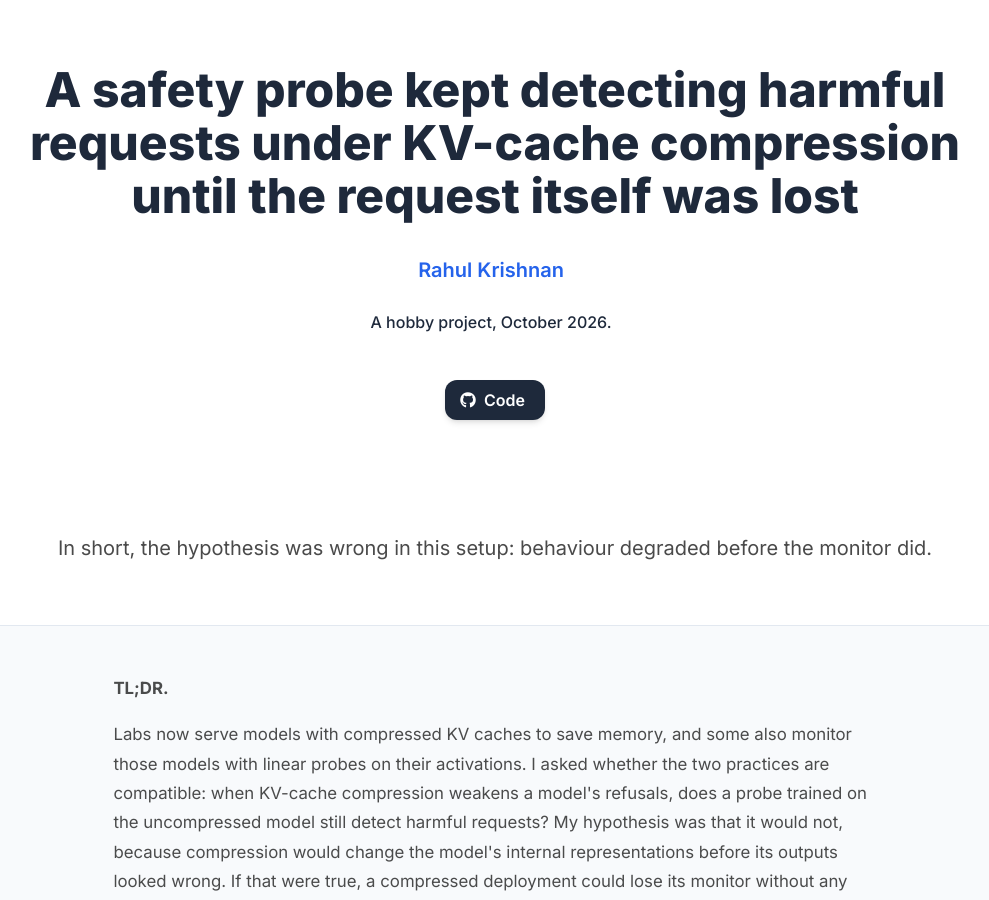
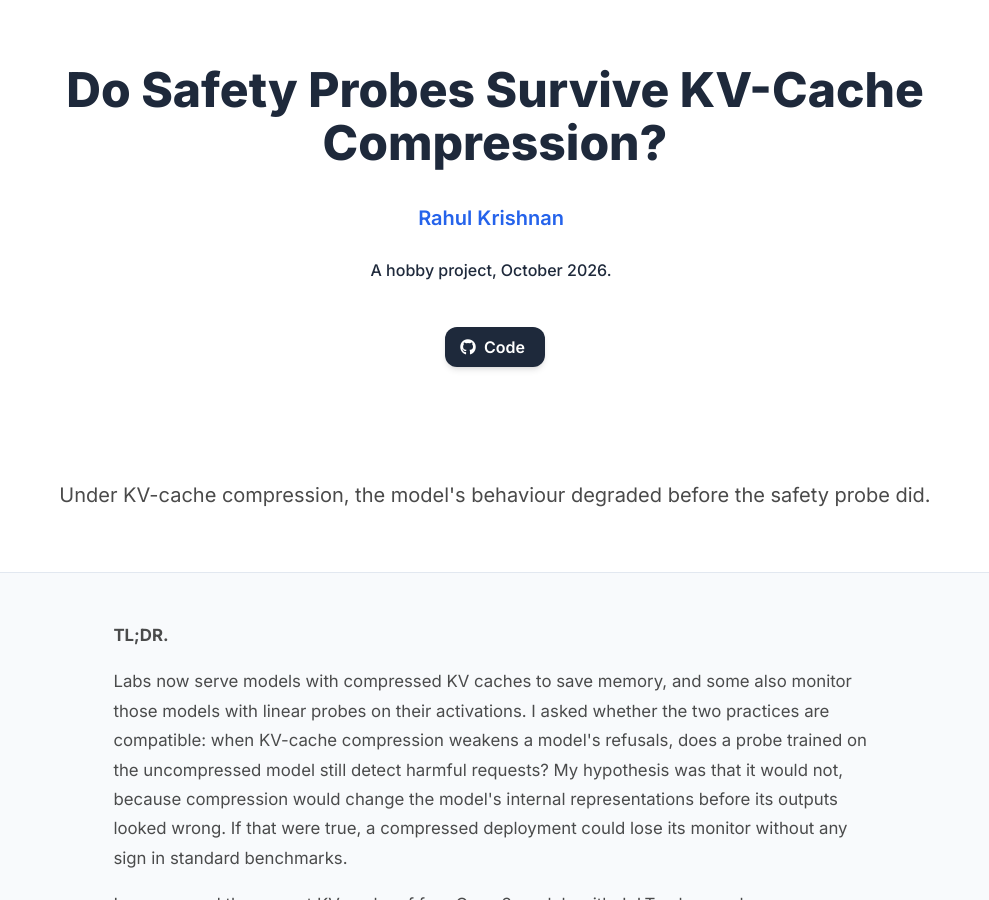
Before and after one commit to rahulk98/rahulk98.github.io, a Jekyll site: the page kv-compression-safety-probes/index.html, which Jekyll copies as it is, in a window 1280 px wide and 900 px high. Shown: the whole window, without its empty margins (145-1134 px from the left). Built offline with Jekyll 4.4.1, drawn with Linux system fonts in a browser that asks for light colours.

Commit message:
kv-compression-safety-probes: question title, standalone teaser line
Title now matches POST.md (Do Safety Probes Survive KV-Cache Compression?). Teaser and meta descriptions use the card's result line instead of the TL;DR's 'In short' sentence.

```diff
--- a/assets/data/projects.json
+++ b/assets/data/projects.json
@@ -63,7 +63,7 @@
     ]
   },
   {
-    "title": "A safety probe kept detecting harmful requests under KV-cache compression until the request itself was lost",
+    "title": "Do Safety Probes Survive KV-Cache Compression?",
     "slug": "kv-compression-safety-probes",
     "date": "2026-10-01",
     "year": "2026",
--- a/kv-compression-safety-probes/index.html
+++ b/kv-compression-safety-probes/index.html
@@ -10,20 +10,20 @@
   <!-- Umami Analytics (self-hosted) -->
   <script async src="/assets/js/analytics.js"></script>
 
-  <title>A safety probe kept detecting harmful requests under KV-cache compression until the request itself was lost | Rahul Krishnan</title>
-  <meta name="description" content="In short, the hypothesis was wrong in this setup: behaviour degraded before the monitor did.">
+  <title>Do Safety Probes Survive KV-Cache Compression? | Rahul Krishnan</title>
+  <meta name="description" content="Under KV-cache compression, the model&#x27;s behaviour degraded before the safety probe did.">
   <meta name="author" content="Rahul Krishnan">
   <meta name="robots" content="index, follow">
   <link rel="canonical" href="https://rahulkrishnan.me/kv-compression-safety-probes/">
 
   <meta property="og:type" content="article">
-  <meta property="og:title" content="A safety probe kept detecting harmful requests under KV-cache compression until the request itself was lost">
-  <meta property="og:description" content="In short, the hypothesis was wrong in this setup: behaviour degraded before the monitor did.">
+  <meta property="og:title" content="Do Safety Probes Survive KV-Cache Compression?">
+  <meta property="og:description" content="Under KV-cache compression, the model&#x27;s behaviour degraded before the safety probe did.">
   <meta property="og:url" content="https://rahulkrishnan.me/kv-compression-safety-probes/">
 
   <meta name="twitter:card" content="summary">
-  <meta name="twitter:title" content="A safety probe kept detecting harmful requests under KV-cache compression until the request itself was lost">
-  <meta name="twitter:description" content="In short, the hypothesis was wrong in this setup: behaviour degraded before the monitor did.">
+  <meta name="twitter:title" content="Do Safety Probes Survive KV-Cache Compression?">
+  <meta name="twitter:description" content="Under KV-cache compression, the model&#x27;s behaviour degraded before the safety probe did.">
 
   <link rel="icon" href="../assets/img/favicon.svg" type="image/svg+xml">
   <link rel="icon" href="../assets/img/favicon-32.png" type="image/png" sizes="32x32">
@@ -48,7 +48,7 @@
       <div class="container is-max-desktop">
         <div class="columns is-centered">
           <div class="column has-text-centered">
-            <h1 class="title is-1 publication-title">A safety probe kept detecting harmful requests under KV-cache compression until the request itself was lost</h1>
+            <h1 class="title is-1 publication-title">Do Safety Probes Survive KV-Cache Compression?</h1>
 
             <div class="is-size-5 publication-authors" style="margin-top: 0.5rem;">
               <span class="author-block"><a href="../" target="_blank">Rahul Krishnan</a></span>
@@ -77,7 +77,7 @@
     <div class="container is-max-desktop">
       <div class="hero-body">
         <h2 class="subtitle has-text-centered">
-          In short, the hypothesis was wrong in this setup: behaviour degraded before the monitor did.
+          Under KV-cache compression, the model's behaviour degraded before the safety probe did.
         </h2>
       </div>
     </div>
```
